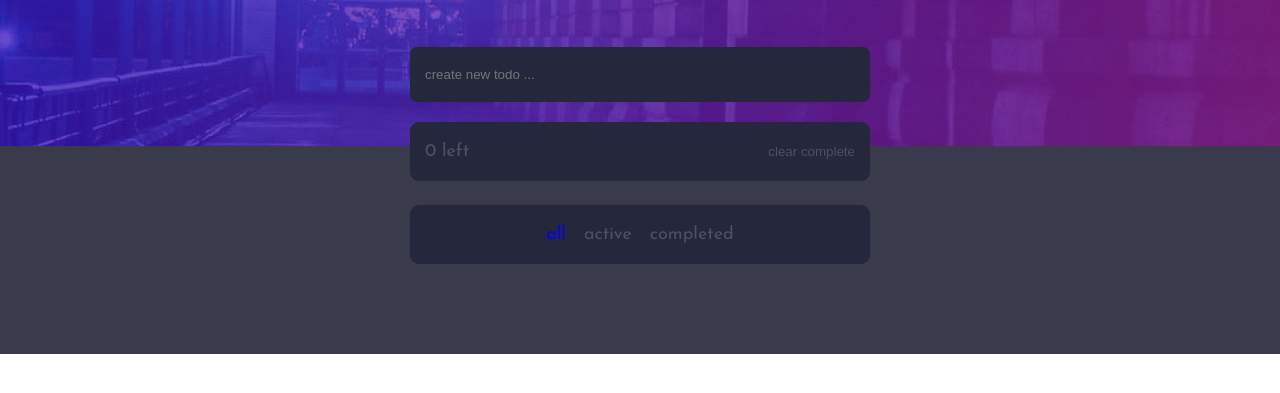
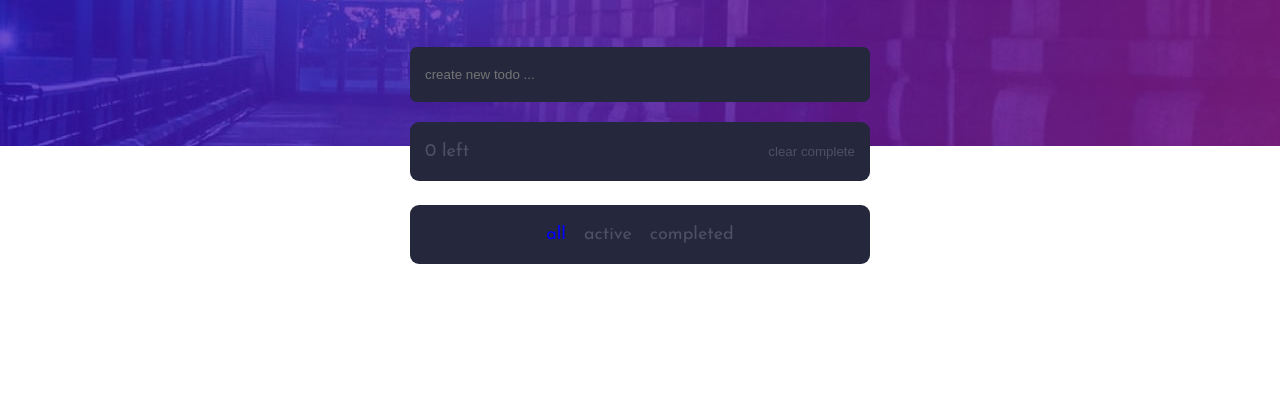
Before and after one commit to yasser-sab/todo, a plain HTML site: page index.html in a window 1280 px wide. Shown: the part 83-476 px from the top of the page. Drawn offline with nearby package versions, Linux system fonts and the light colour scheme.

Commit message:
update css main backgrounf

```diff
--- a/styles.css
+++ b/styles.css
@@ -120,7 +120,7 @@
 
 .main {
     /* padding: 0 24px; */
-    background-color: var(--c1);
+    /* background-color: var(--c1); */
     padding-bottom: 5em;
 }
 
```
Also changed, not shown: 1 other file.
